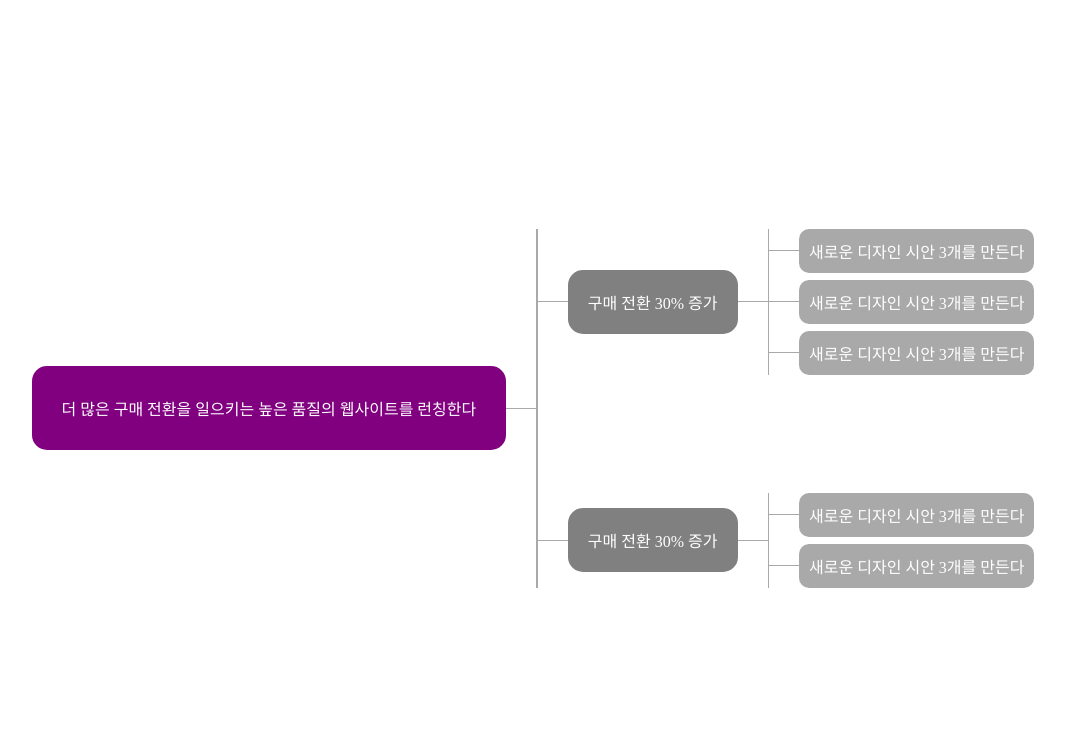
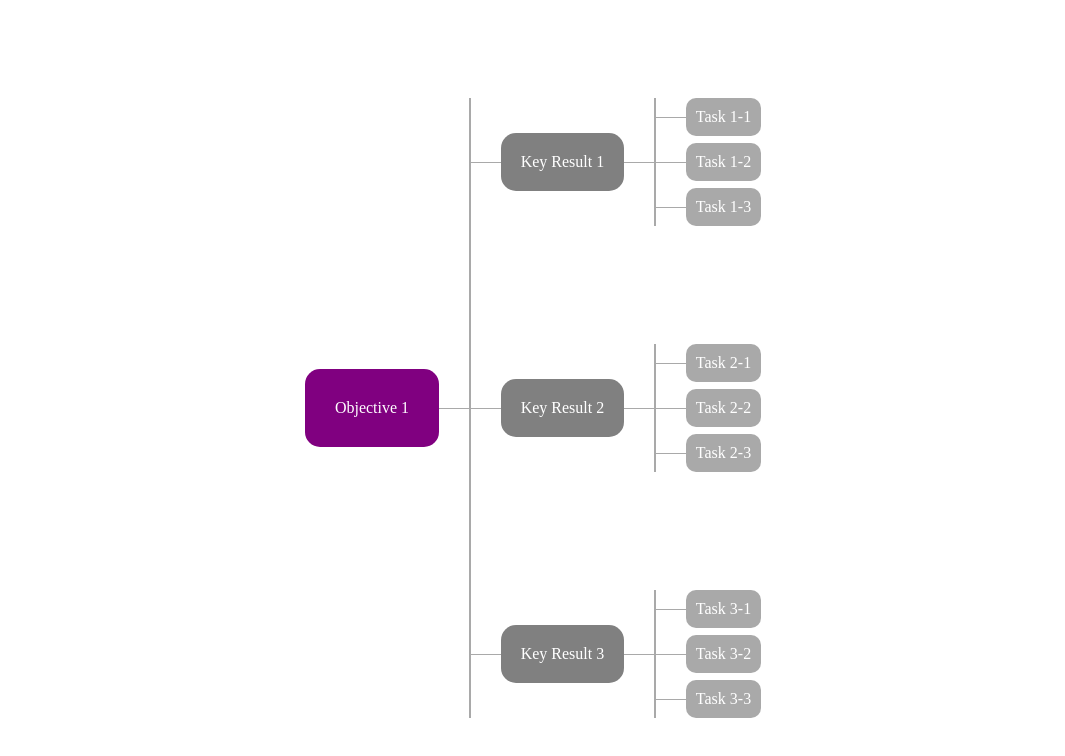
Before and after one commit to Yeonseo-Jo/moonshot-pretask, a React (Vite) app: page /okr-tree in a window 1280 px wide. Shown: the top 756 px of the page, without its empty margins (115-1180 px from the left). Built offline with nearby package versions, Linux system fonts and the light colour scheme.

Commit message:
feat: 트리 그래프 직접 구현 -> 데이터 매핑 가능하게 구조화

```diff
--- a/src/TreeGraph/Publishing/FirsTrial/KrVarients.tsx
+++ b/src/TreeGraph/Publishing/FirsTrial/KrVarients.tsx
@@ -1,44 +1,4 @@
-import { NodeLines } from "./OKRTree";
 import "./Varients.css";
-
-const KrBox = () => {
-  return (
-    <div style={{ display: "flex", alignItems: "center" }}>
-      <div className="straight-line"></div>
-      <div
-        style={{
-          backgroundColor: "gray",
-          color: "white",
-          padding: "20px",
-          width: "fit-content",
-          borderRadius: "15px",
-        }}
-      >
-        구매 전환 30% 증가
-      </div>
-      <div className="straight-line"></div>
-    </div>
-  );
-};
-
-export const KrTaskConatiner = ({
-  TaskVarients,
-}: {
-  TaskVarients: () => JSX.Element;
-}) => {
-  return (
-    <div
-      className="kr-task-container"
-      style={{
-        display: "flex",
-      }}
-    >
-      <KrBox />
-      <NodeLines />
-      <TaskVarients />
-    </div>
-  );
-};
 
 // export const OneKr = ({
 //   TaskVarients,
@@ -85,26 +45,26 @@ export const KrTaskConatiner = ({
 //   );
 // };
 
-export const KrVarients = ({
-  FirstTaskVarients,
-  SecondTaskVarients,
-  ThirdTaskVarients,
-}: {
-  FirstTaskVarients?: () => JSX.Element;
-  SecondTaskVarients?: () => JSX.Element;
-  ThirdTaskVarients?: () => JSX.Element;
-}) => {
-  return (
-    <div className="krbox-wrapper">
-      {FirstTaskVarients && (
-        <KrTaskConatiner TaskVarients={FirstTaskVarients} />
-      )}
-      {SecondTaskVarients && (
-        <KrTaskConatiner TaskVarients={SecondTaskVarients} />
-      )}
-      {ThirdTaskVarients && (
-        <KrTaskConatiner TaskVarients={ThirdTaskVarients} />
-      )}
-    </div>
-  );
-};
+// export const KrVarients = ({
+//   FirstTaskVarients,
+//   SecondTaskVarients,
+//   ThirdTaskVarients,
+// }: {
+//   FirstTaskVarients?: () => JSX.Element;
+//   SecondTaskVarients?: () => JSX.Element;
+//   ThirdTaskVarients?: () => JSX.Element;
+// }) => {
+//   return (
+//     <div className="krbox-wrapper">
+//       {FirstTaskVarients && (
+//         <KrTaskConatiner TaskVarients={FirstTaskVarients} />
+//       )}
+//       {SecondTaskVarients && (
+//         <KrTaskConatiner TaskVarients={SecondTaskVarients} />
+//       )}
+//       {ThirdTaskVarients && (
+//         <KrTaskConatiner TaskVarients={ThirdTaskVarients} />
+//       )}
+//     </div>
+//   );
+// };
--- a/src/TreeGraph/Publishing/FirsTrial/OKRTree.tsx
+++ b/src/TreeGraph/Publishing/FirsTrial/OKRTree.tsx
@@ -1,8 +1,21 @@
-import { KrVarients } from "./KrVarients";
-import { ThreeTasks, TwoTasks } from "./TaskVarients";
+import { OKR_DATA } from "./OKR_DATA";
 import "./Varients.css";
 
-const ObjectBox = () => {
+/*** Type Definition ***/
+export interface TasksTypes {
+  index: number;
+  Task: string;
+}
+
+export interface KeyResultTypes {
+  index: number;
+  KR: string;
+  Tasks: TasksTypes[];
+}
+
+/*** Node Element - node가 될 컴포넌트, jsx 요소들 -> 추상화해서 받을수 있도록 구현해야 할듯***/
+// Object Node Element
+const ObjectBox = ({ text }: { text: string }) => {
   return (
     <div
       style={{
@@ -20,13 +33,59 @@ const ObjectBox = () => {
           borderRadius: "15px",
         }}
       >
-        더 많은 구매 전환을 일으키는 높은 품질의 웹사이트를 런칭한다
+        {text}
       </div>
       <div className="straight-line"></div>
     </div>
   );
 };
 
+// KR Node Element
+const KrBox = ({ text }: { text: string }) => {
+  return (
+    <div className="kr-box">
+      <div className="straight-line"></div>
+      {/* 이 자리에 children으로 받으면 됨 */}
+
+      <div
+        style={{
+          backgroundColor: "gray",
+          color: "white",
+          padding: "20px",
+          width: "fit-content",
+          borderRadius: "15px",
+        }}
+      >
+        {text}
+      </div>
+      {/* <input type="text" placeholder={text} /> */}
+    </div>
+  );
+};
+
+// Task Node Element
+const TaskBox = ({ TaskText }: { TaskText: string }) => {
+  return (
+    <div className="task-box">
+      <div className="straight-line"></div>
+      {/* 이 자리에 children으로 받으면 됨 */}
+      <div
+        style={{
+          backgroundColor: "darkGray",
+          color: "white",
+          padding: "10px",
+          width: "fit-content",
+          borderRadius: "10px",
+        }}
+      >
+        {TaskText}
+      </div>
+    </div>
+  );
+};
+
+/*** 노드들을 동적으로 연결하는 라인 요소 ***/
+// Tree Line Element
 export const NodeLines = () => {
   return (
     <div className="node-line-container">
@@ -39,27 +98,73 @@ export const NodeLines = () => {
   );
 };
 
-const OKRTree = () => {
+/** KR Varients Template **/
+// KR-Task Pair Element
+export const KrTaskConatiner = ({
+  KRText,
+  Tasks,
+}: {
+  KRText: string;
+  Tasks: TasksTypes[];
+}) => {
   return (
     <div
+      className="kr-task-container"
       style={{
         display: "flex",
-        alignItems: "center",
-        justifyContent: "center",
-        width: "100vw",
-        height: "100vh",
       }}
     >
-      <ObjectBox />
+      <KrBox text={KRText} />
+      {Tasks.length !== 0 && (
+        <>
+          <div className="straight-line"></div>
+          <NodeLines />
+          <div className="taskbox-wrapper">
+            {Tasks.map(({ index, Task }) => {
+              return <TaskBox key={index} TaskText={Task} />;
+            })}
+          </div>
+        </>
+      )}
+    </div>
+  );
+};
+
+// Final KR Element
+const KRVarients = ({ KRProps }: { KRProps: KeyResultTypes[] }) => {
+  return (
+    <div className="krbox-wrapper">
+      {KRProps.map(({ index, KR, Tasks }) => {
+        return <KrTaskConatiner key={index} KRText={KR} Tasks={Tasks} />;
+      })}
+    </div>
+  );
+};
+
+// Final OKR Tree Element
+// -> O와 KR를 분리해서 받음
+const OKRTreeForm = ({
+  Objective,
+  KeyResults,
+}: {
+  Objective: string;
+  KeyResults: KeyResultTypes[];
+}) => {
+  return (
+    <div className="okr-tree-form-container">
+      <ObjectBox text={Objective} />
       <div className="kr-tree-wrapper">
         <NodeLines />
-        <KrVarients
-          FirstTaskVarients={ThreeTasks}
-          SecondTaskVarients={TwoTasks}
-        />
+        <KRVarients KRProps={KeyResults} />
       </div>
     </div>
   );
 };
 
+// 사용할 때는 이렇게! -> OKR_DATA로 부터 object, kR 분리하고 OKRTREEForm 불러와서 사용
+const OKRTree = () => {
+  const { Objective, KeyResults } = OKR_DATA;
+  return <OKRTreeForm Objective={Objective} KeyResults={KeyResults} />;
+};
+
 export default OKRTree;
--- /dev/null
+++ b/src/TreeGraph/Publishing/FirsTrial/OKR_DATA.ts
@@ -0,0 +1,33 @@
+export const OKR_DATA = {
+  id: 0,
+  Objective: "Objective 1",
+  KeyResults: [
+    {
+      index: 1,
+      KR: "Key Result 1",
+      Tasks: [
+        { index: 1, Task: "Task 1-1" },
+        { index: 2, Task: "Task 1-2" },
+        { index: 3, Task: "Task 1-3" },
+      ],
+    },
+    {
+      index: 2,
+      KR: "Key Result 2",
+      Tasks: [
+        { index: 1, Task: "Task 2-1" },
+        { index: 2, Task: "Task 2-2" },
+        { index: 3, Task: "Task 2-3" },
+      ],
+    },
+    {
+      index: 3,
+      KR: "Key Result 3",
+      Tasks: [
+        { index: 1, Task: "Task 3-1" },
+        { index: 2, Task: "Task 3-2" },
+        { index: 3, Task: "Task 3-3" },
+      ],
+    },
+  ],
+};
--- a/src/TreeGraph/Publishing/FirsTrial/TaskVarients.tsx
+++ b/src/TreeGraph/Publishing/FirsTrial/TaskVarients.tsx
@@ -1,47 +1,28 @@
-import "./Varients.css";
+// import "./Varients.css";
 
-const TaskBox = () => {
-  return (
-    <div style={{ display: "flex", alignItems: "center" }}>
-      <div className="straight-line"></div>
-      <div
-        style={{
-          backgroundColor: "darkGray",
-          color: "white",
-          padding: "10px",
-          width: "fit-content",
-          borderRadius: "10px",
-        }}
-      >
-        새로운 디자인 시안 3개를 만든다
-      </div>
-    </div>
-  );
-};
+// export const OneTasks = () => {
+//   return (
+//     <>
+//       <TaskBox />
+//     </>
+//   );
+// };
 
-export const OneTasks = () => {
-  return (
-    <>
-      <TaskBox />
-    </>
-  );
-};
+// export const TwoTasks = () => {
+//   return (
+//     <div className="taskbox-wrapper">
+//       <TaskBox />
+//       <TaskBox />
+//     </div>
+//   );
+// };
 
-export const TwoTasks = () => {
-  return (
-    <div className="taskbox-wrapper">
-      <TaskBox />
-      <TaskBox />
-    </div>
-  );
-};
-
-export const ThreeTasks = () => {
-  return (
-    <div className="taskbox-wrapper">
-      <TaskBox />
-      <TaskBox />
-      <TaskBox />
-    </div>
-  );
-};
+// export const ThreeTasks = () => {
+//   return (
+//     <div className="taskbox-wrapper">
+//       <TaskBox />
+//       <TaskBox />
+//       <TaskBox />
+//     </div>
+//   );
+// };
--- a/src/TreeGraph/Publishing/FirsTrial/Varients.css
+++ b/src/TreeGraph/Publishing/FirsTrial/Varients.css
@@ -2,6 +2,7 @@
   background-color: darkgray;
   width: 30px;
   height: 1px;
+  align-self: center;
 }
 
 .taskbox-wrapper {
@@ -31,6 +32,7 @@
 .krbox-wrapper {
   display: flex;
   flex-direction: column;
+  justify-content: center;
   gap: 118px;
 }
 
@@ -41,3 +43,22 @@
     background-color: transparent;
   }
 }
+
+.okr-tree-form-container {
+  display: flex;
+  justify-content: center;
+  align-items: center;
+  width: 100vw;
+  height: 100vh;
+}
+
+.task-box {
+  display: flex;
+  align-items: center;
+  height: 100%;
+}
+
+.kr-box {
+  display: flex;
+  align-items: center;
+}
```
